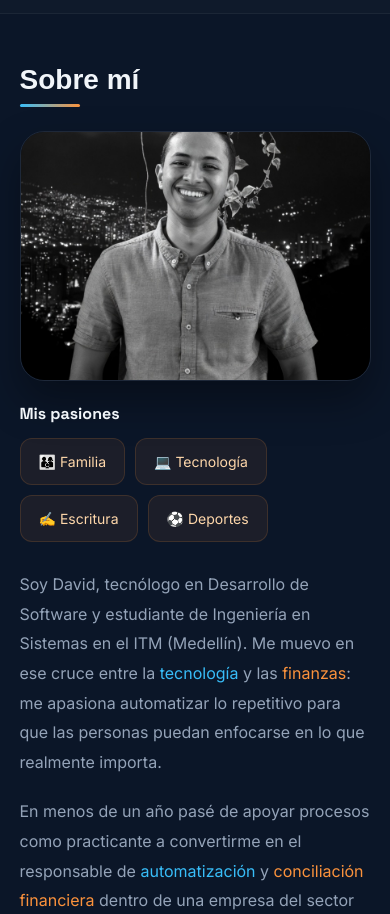
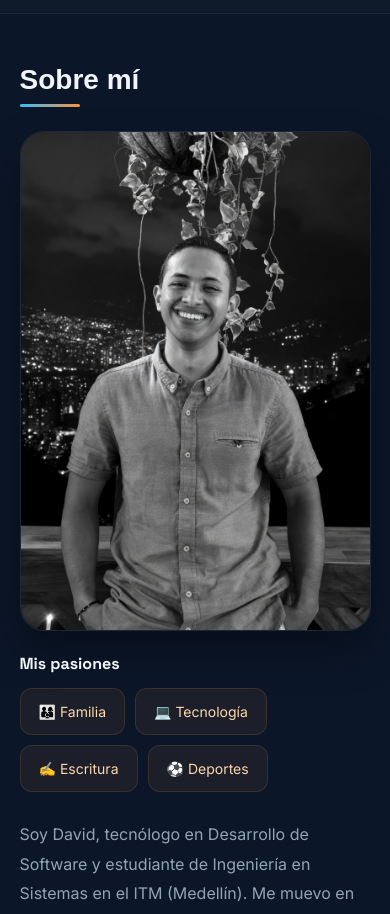
Before and after one commit to DavidMR03/Portafolio-Web, a React (Vite) app: page / in a window 390 px wide. Shown: the part 3780-4694 px from the top of the page. Built offline with nearby package versions, Linux system fonts and the light colour scheme.

Commit message:
Actualización Estilos v3

```diff
--- a/src/styles/globals.css
+++ b/src/styles/globals.css
@@ -220,7 +220,7 @@ a:hover { text-decoration: underline; }
   .exp-card { padding: 20px 18px; }
 
   .about-image {
-    height: 250px;
+    max-height: 100%;
     max-width: 100%;
   }
 
```
